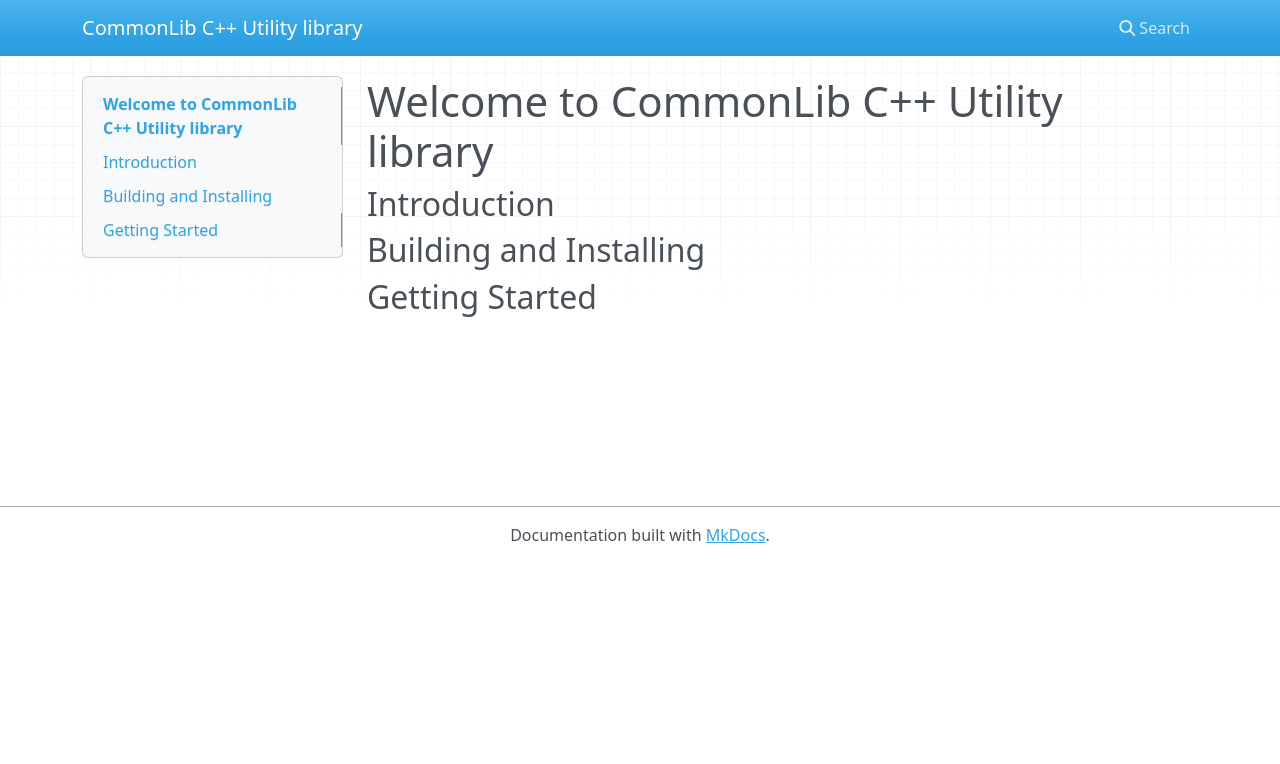
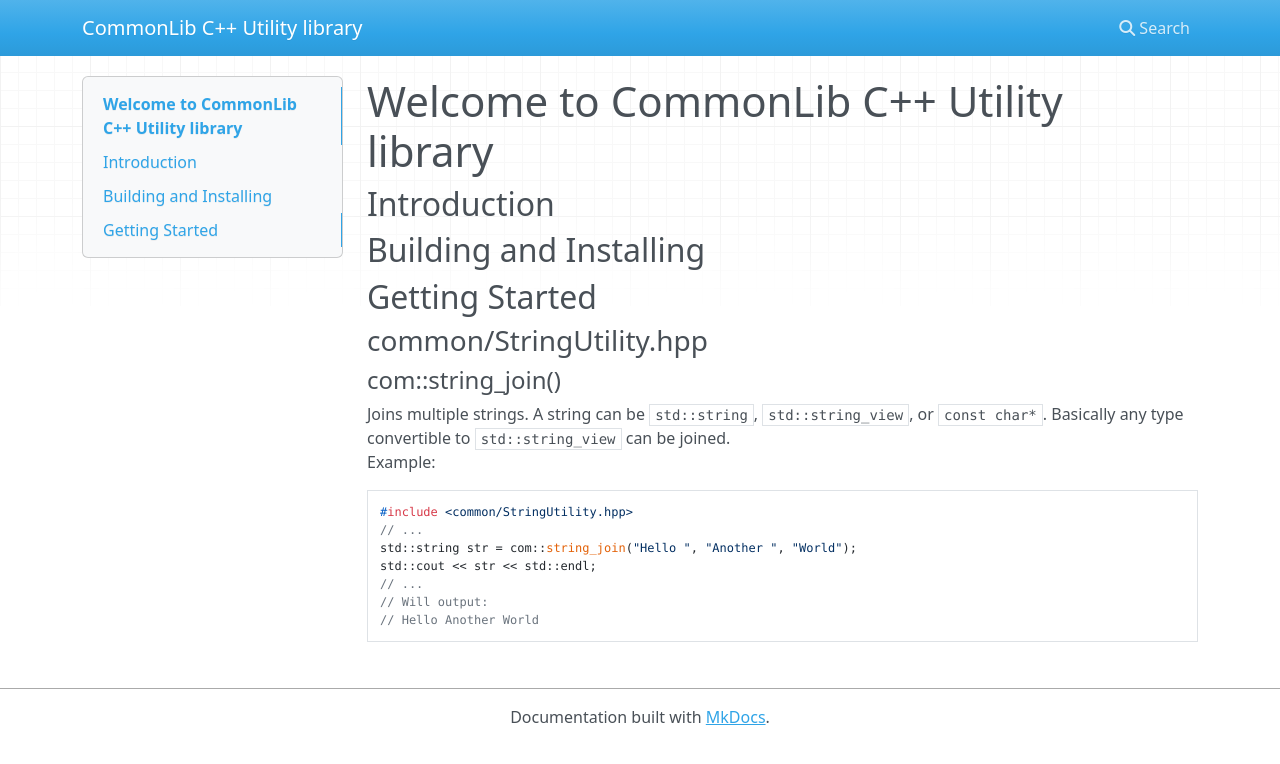
Before and after one commit to ravi688/Common, an MkDocs documentation site: the page built from docs/docs/index.md, in a window 1280 px wide. Shown: the top 764 px of the page. Built offline with MkDocs 1.6.1, drawn with Linux system fonts in a browser that asks for light colours; nearby versions of some CDN libraries.

Commit message:
Updated docs

````diff
--- a/docs/docs/index.md
+++ b/docs/docs/index.md
@@ -5,3 +5,16 @@
 ## Building and Installing
 
 ## Getting Started
+### common/StringUtility.hpp
+#### com::string_join()
+Joins multiple strings. A string can be `std::string`, `std::string_view`, or `const char*`. Basically any type convertible to `std::string_view` can be joined.
+Example:
+```cpp
+#include <common/StringUtility.hpp>
+// ...
+std::string str = com::string_join("Hello ", "Another ", "World");
+std::cout << str << std::endl;
+// ...
+// Will output:
+// Hello Another World
+```
````
